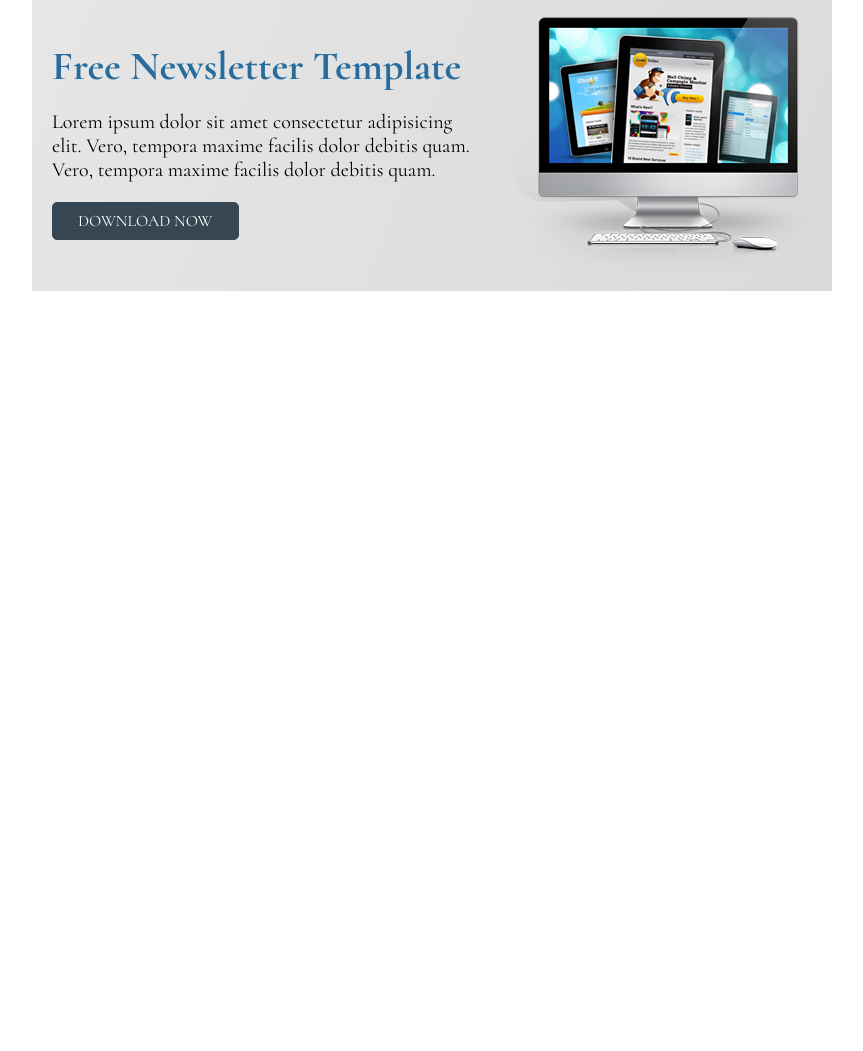
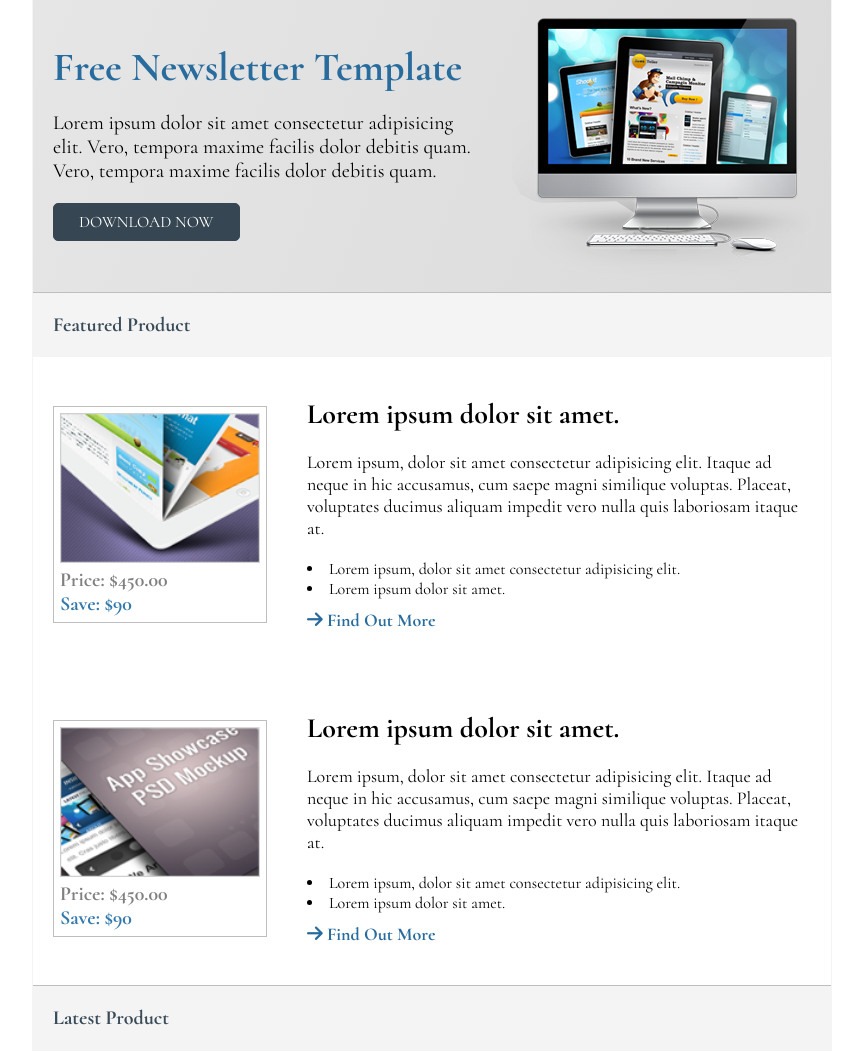
Before and after one commit to TurjoSerao/Newsletter, a plain HTML site: page index.html in a window 1280 px wide. Shown: the part 121-1172 px from the top of the page, without its empty margins (208-1071 px from the left). Before the commit the page ends 800 px from the top, so only its background shows below. Drawn offline with Linux system fonts and the light colour scheme.

Commit message:
added the featured product

```diff
--- a/index.html
+++ b/index.html
@@ -45,6 +45,48 @@
                     <img src="styles/images/banner.png" alt="">
                 </div>
             </div>
+            <!-- banner end -->
+             <!-- feature product -->
+              <div class="feature-product">
+                <h2>Featured Product</h2>
+              </div>
+              <div class="product">
+                <div class="product-left">
+                    <img src="styles/images/product-1.png" alt="">
+                    <p class="price">Price: $450.00</p>
+                    <p class="save">Save: $90</p>
+                </div>
+                <div class="product-right">
+                    <h2>Lorem ipsum dolor sit amet.</h2>
+                    <p>Lorem ipsum, dolor sit amet consectetur adipisicing elit. Itaque ad neque in hic accusamus, cum saepe magni similique voluptas. Placeat, voluptates ducimus aliquam impedit vero nulla quis laboriosam itaque at.</p>
+                    <ul>
+                        <li>Lorem ipsum, dolor sit amet consectetur adipisicing elit.</li>
+                        <li>Lorem ipsum dolor sit amet.</li>
+                    </ul>
+                    <a href=""><i class="fa-solid fa-arrow-right"></i> Find Out More</a>
+                </div>
+              </div>
+              <div class="product">
+                <div class="product-left">
+                    <img src="styles/images/product_2.png" alt="">
+                    <p class="price">Price: $450.00</p>
+                    <p class="save">Save: $90</p>
+                </div>
+                <div class="product-right">
+                    <h2>Lorem ipsum dolor sit amet.</h2>
+                    <p>Lorem ipsum, dolor sit amet consectetur adipisicing elit. Itaque ad neque in hic accusamus, cum saepe magni similique voluptas. Placeat, voluptates ducimus aliquam impedit vero nulla quis laboriosam itaque at.</p>
+                    <ul>
+                        <li>Lorem ipsum, dolor sit amet consectetur adipisicing elit.</li>
+                        <li>Lorem ipsum dolor sit amet.</li>
+                    </ul>
+                    <a href=""><i class="fa-solid fa-arrow-right"></i> Find Out More</a>
+                </div>
+              </div>
+              <!-- end featured product -->
+               <!-- latest product -->
+               <div class="feature-product">
+                <h2>Latest Product</h2>
+              </div>
     </div>
 </body>
 </html>
--- a/styles/style.scss
+++ b/styles/style.scss
@@ -10,7 +10,7 @@
 .main {
     width: 800px;
     margin: 0 auto;
-
+    border: 1px solid #f4f4f4;
 }
 
 .top-bar {
@@ -86,3 +86,62 @@ a {
     text-transform: uppercase;
     border-radius: 5px;
 }
+
+// feature-product
+.feature-product {
+    padding: 20px;
+    background-color: #f4f4f4;
+    border-top: 1px solid #bebebe;
+    > h2 {
+        color: #394b58;
+        font-size: 20px;
+    }
+}
+
+.product {
+    padding: 40px 20px;
+    display: flex;
+    align-items: center;
+    gap: 40px;
+}
+
+.product-left {
+    border: 1px solid #bebebe;
+    padding: 6px;
+    > img {
+        width: 200px;
+        height: 150px;
+    }
+}
+
+.price {
+    color: #808080;
+    font-size: 20px;
+    font-weight: bold;
+}
+
+.save {
+    color: #3479ab;
+    font-size: 20px;
+    font-weight: bold;
+}
+
+.product-right {
+   > h2 {
+    font-size: 28px;
+    color: black;
+    }
+    > p {
+        font-size: 18px;
+        margin: 20px 0;
+    }
+    > ul {
+        list-style-position: inside;
+        margin-bottom: 10px;
+    }
+    > a {
+        color: #286c9e;
+        font-weight: bold;
+        font-size: 18px;
+    }
+}
```
Also changed, not shown: styles/images/product-1.png (added), styles/images/product_2.png (added), styles/style.min.css, 1 other file.
